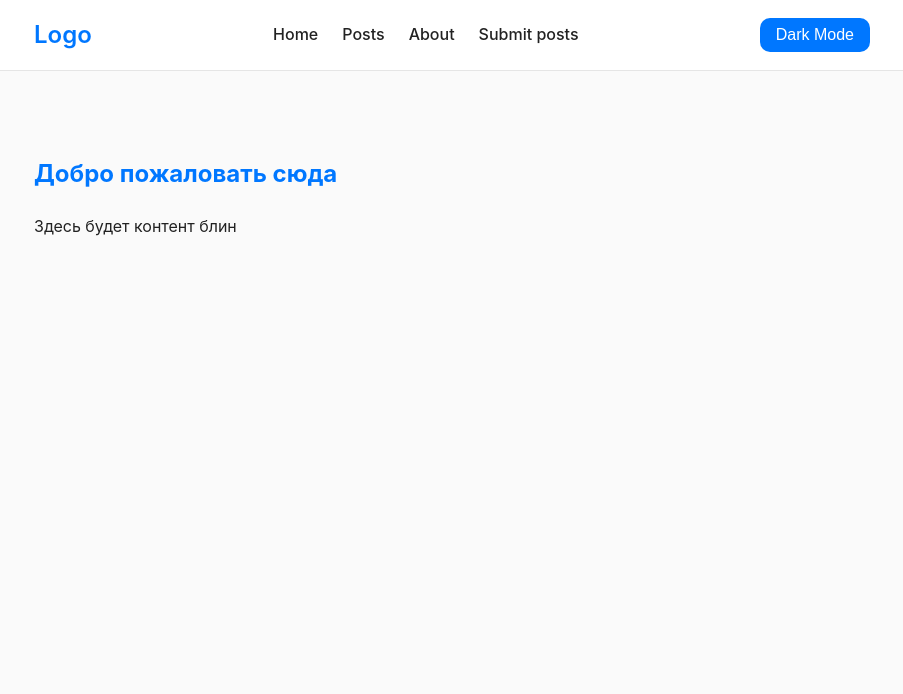
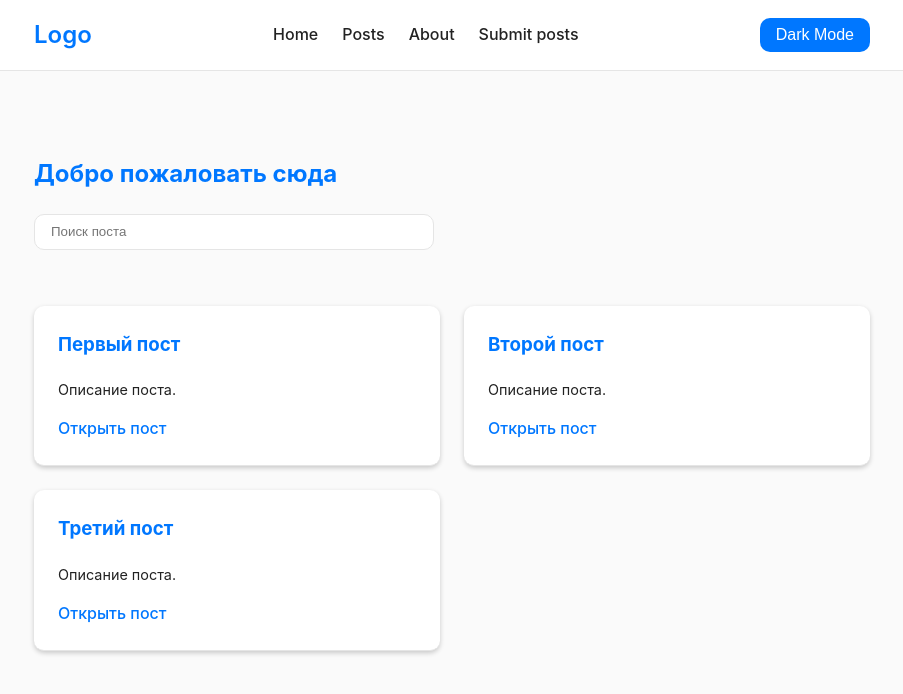
Before and after one commit to MeLonMzfk54/posts-react, a React (Vite) app: page / in a window 1280 px wide. Shown: the top 694 px of the page, without its empty margins (188-1091 px from the left). Built offline with nearby package versions, Linux system fonts and the light colour scheme.

Commit message:
feat: posts skeleton

```diff
--- a/src/App.css
+++ b/src/App.css
@@ -84,7 +84,6 @@ button:hover {
 }
 
 
-
 .main {
     min-height: 100vh;
     width: 100vw;
@@ -97,3 +96,55 @@ button:hover {
 .main-title {
     color: var(--color-primary);
 }
+
+.posts {
+    display: grid;
+    grid-template-columns: repeat(auto-fit, minmax(280px, 1fr));
+    gap: 1.5rem;
+    margin-top: 1.5rem;
+}
+
+.post-card {
+    background: #fff;
+    border-bottom: 1px solid var(--color-border);
+    border-radius: var(--radius);
+    padding: 1.5rem;
+    box-shadow: 0 2px 5px rgba(0, 0, 0, 0.2);
+    transition: var(--transition);
+}
+
+.post-card:hover {
+    transform: translateY(-4px);
+    box-shadow: 0 4px 10px rgba(0, 0, 0, 0.2);
+}
+
+.post-card h3 {
+    color: var(--color-primary);
+    margin-top: 0;
+}
+
+.post-card p {
+    color: var(--color-text);
+    font-size: 0.9rem;
+}
+
+.post-card a {
+    color: var(--color-primary);
+    font-weight: 500;
+    text-decoration: none;
+}
+
+.search-input {
+    width: 100%;
+    max-width: 400px;
+    padding: 0.6rem 1rem;
+    margin-bottom: 2rem;
+    border: 1px solid var(--color-border);
+    border-radius: var(--radius);
+    transition: var(--transition);
+}
+
+.search-input:focus {
+    border-color: var(--color-primary);
+    box-shadow: 0 0 0 3px rgba(0, 0, 0, 0.2);
+}
--- a/src/App.jsx
+++ b/src/App.jsx
@@ -20,7 +20,28 @@ function App() {
     <main className="main">
       <div className='container'>
         <h2 className='main-title'>{title}</h2>
-        <p>Здесь будет контент блин</p>
+
+        <input type="text" placeholder='Поиск поста' className='search-input' />
+
+        <section className='posts'>
+          <article className='post-card'>
+            <h3>Первый пост</h3>
+            <p>Описание поста.</p>
+            <a href="#">Открыть пост</a>
+          </article>
+
+          <article className='post-card'>
+            <h3>Второй пост</h3>
+            <p>Описание поста.</p>
+            <a href="#">Открыть пост</a>
+          </article>
+
+          <article className='post-card'>
+            <h3>Третий пост</h3>
+            <p>Описание поста.</p>
+            <a href="#">Открыть пост</a>
+          </article>
+        </section>
       </div>
     </main>
   </div>
```
